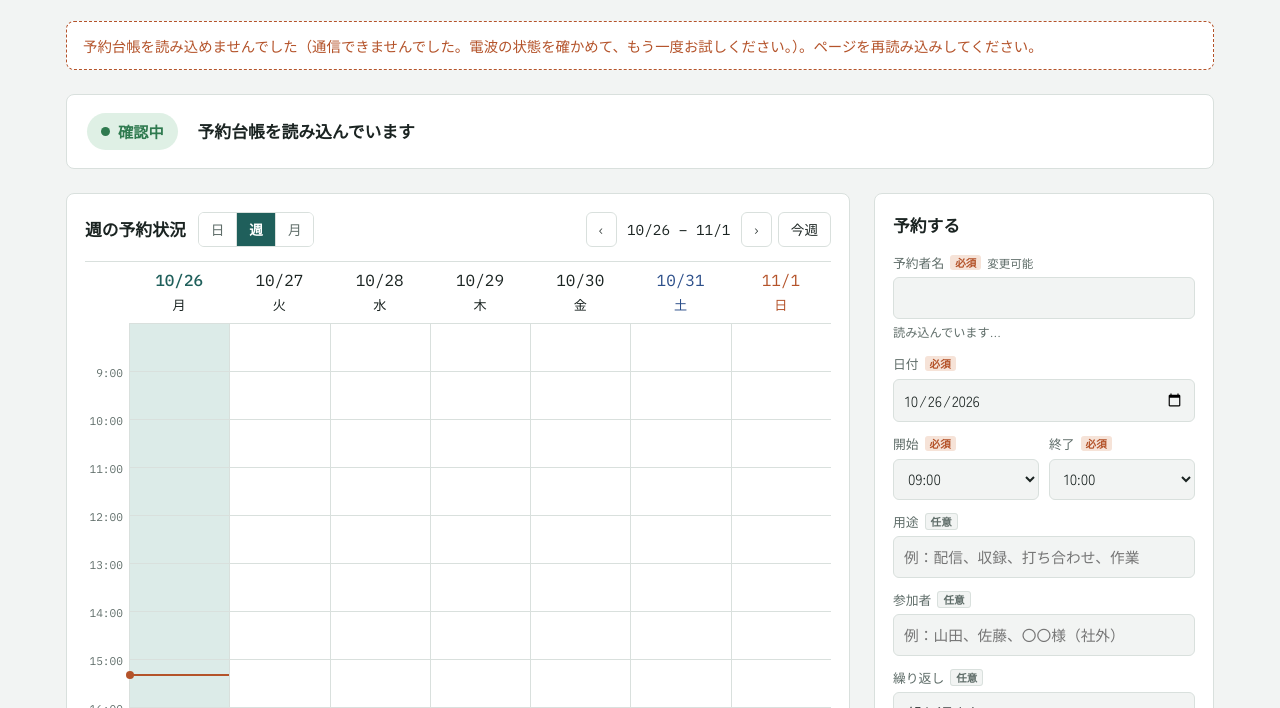
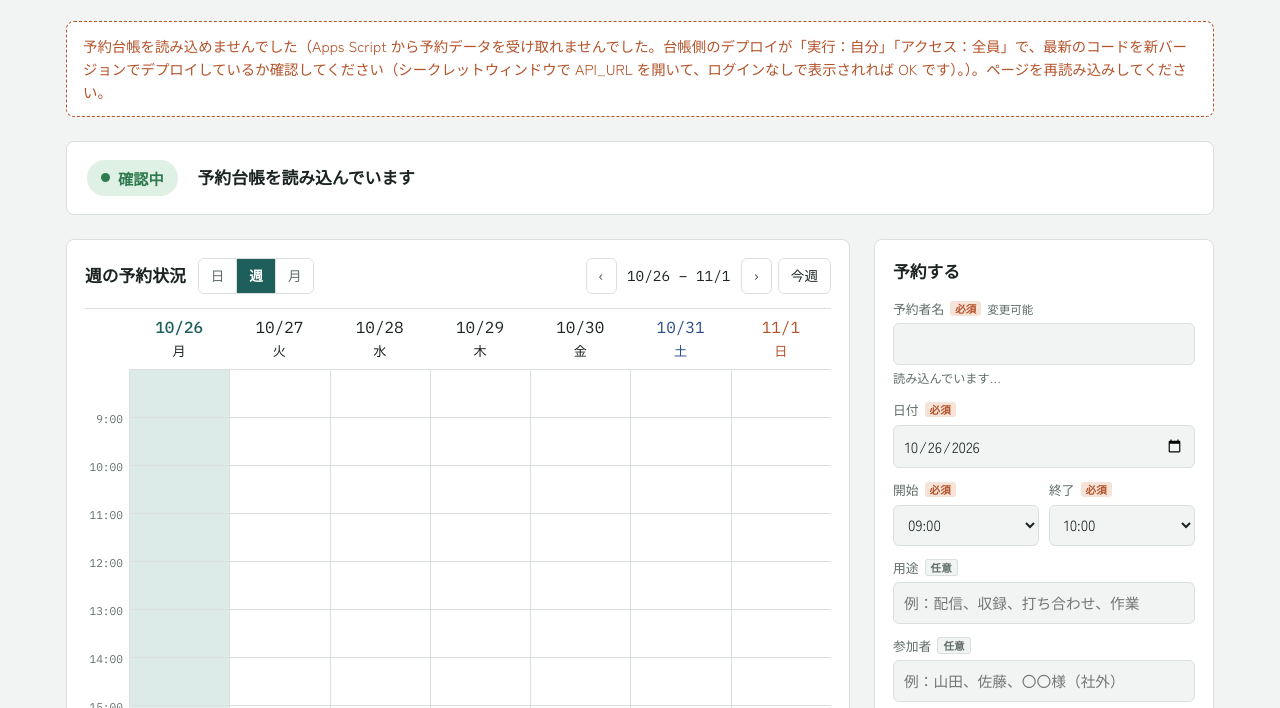
Before and after one commit to gamchew/yoyaku, a plain HTML site: page index.html in a window 1280 px wide. Shown: the part 92-800 px from the top of the page. Drawn offline with Linux system fonts and the light colour scheme; no server answers.

Commit message:
Change API_URL and enhance error handling
Updated API_URL to a new endpoint and improved error handling for API requests.

```diff
--- a/index.html
+++ b/index.html
@@ -380,7 +380,7 @@ dialog#detail::backdrop{background:rgba(20,28,26,.38)}
 <script>
 let OPEN = 8, CLOSE = 22, SLOT = 15, ALLOW_OVERLAP = true;
 // ▼ 外部（GitHub Pages など）に置くときだけ：Apps Script の URL（…/exec）を貼り付ける。Apps Script の中で使うときはこのままでよい
-const API_URL = "https://script.google.com/a/gamchew.com/macros/s/AKfycbz9ZiBDL_W1H33qIwaqQ4Av1NkUbmoYrDgR0PNoJrI058oJ3Asz/exec";
+const API_URL = "https://script.google.com/macros/s/AKfycbxhBKezTycUxeSlUuRUI_eh5ictiFyOAx7w3lMmUn8nbgGsN1yhx7AfQd5GoQtRAKjOsg/exec";
 const HOUR_PX = 48;
 const WD = ["日","月","火","水","木","金","土"];
 const $ = id => document.getElementById(id);
@@ -440,12 +440,18 @@ function call(fn, ...args){
       google.script.run.withSuccessHandler(resolve).withFailureHandler(reject).api(fn, args, BROWSER_KEY, SESSION);
     });
   }
-  if(!/^https:\/\/script\.google\.com\/.+\/exec$/.test(API_URL)) return Promise.reject(new Error("API_URL が設定されていません（index.html の先頭に Apps Script の URL を貼り付けてください）"));
-  return fetch(API_URL, {
+  // 会社の Google Workspace の URL（…/a/macros/会社のドメイン/s/…）はログインを求められるので、誰でも開ける形（…/macros/s/…）に直す
+  const url = String(API_URL).trim().replace(/\/a\/macros\/[^\/]+\/s\//, "/macros/s/");
+  if(!/^https:\/\/script\.google\.com\/macros\/s\/[^\/]+\/exec$/.test(url)) return Promise.reject(new Error("API_URL が正しくありません（index.html の API_URL に、Apps Script の …/exec で終わる URL を貼り付けてください）"));
+  return fetch(url, {
     method: "POST", credentials: "omit", redirect: "follow",
     headers: {"Content-Type": "text/plain;charset=utf-8"},   // text/plain にすると事前確認（CORS のプリフライト）が要らない
     body: JSON.stringify({action: fn, args: args, browserKey: BROWSER_KEY, session: SESSION})
-  }).then(r => r.text(), () => { throw new Error("通信できませんでした。電波の状態を確かめて、もう一度お試しください。"); })
+  }).then(r => r.text(), () => {
+      throw new Error(navigator.onLine === false
+        ? "インターネットにつながっていません。電波の状態を確かめて、もう一度お試しください。"
+        : "Apps Script から予約データを受け取れませんでした。台帳側のデプロイが「実行：自分」「アクセス：全員」で、最新のコードを新バージョンでデプロイしているか確認してください（シークレットウィンドウで API_URL を開いて、ログインなしで表示されれば OK です）。");
+    })
     .then(t => {
       let o;
       try{ o = JSON.parse(t); }catch(e){ throw new Error("予約台帳に接続できませんでした。API_URL と、Apps Script の公開設定（実行：自分・アクセス：全員）を確認してください。"); }
```
